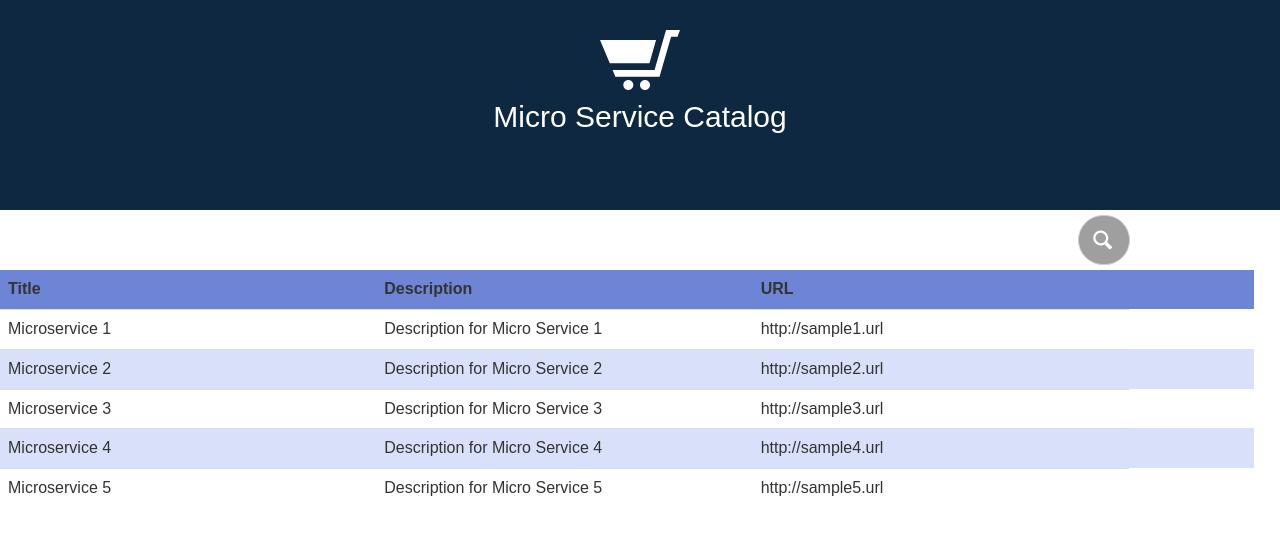
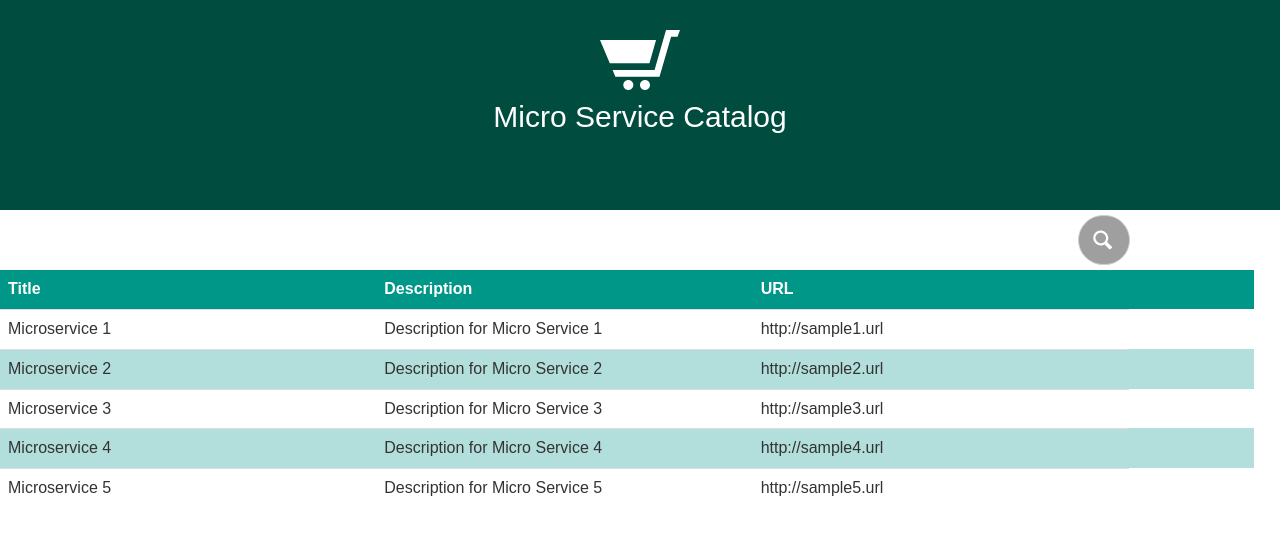
Before and after one commit to p632-sp-2017/microservice-catalog-frontend-old, a React (Create React App) app in the folder src/main/app/: page / in a window 1280 px wide. Shown: the top 534 px of the page. Built offline with nearby package versions, Linux system fonts and the light colour scheme.

Commit message:
Few aesthetic changes and search includes description as well, #8

```diff
--- a/src/main/app/src/App.css
+++ b/src/main/app/src/App.css
@@ -9,7 +9,8 @@
 
 .App-header {
   /*background-color: #006064;*/
-  background-color: #0d2840;
+  /*background-color: #0d2840;*/
+  background-color: #004D40; /*changed by gulshan on 02/19*/
   height: 210px;
   padding: 20px;
   color: white;
--- a/src/main/app/src/DataView.css
+++ b/src/main/app/src/DataView.css
@@ -12,10 +12,13 @@
   clear:both;
 }
 .Div-container table tbody tr:nth-child(even){
-  background-color: #d9e0fa;
+  /*background-color: #d9e0fa;*/
+  background-color: #B2DFDB; /*changed by gulshan on 02/19*/
 }
 .Div-container table thead tr{
-  background-color: #6e84d4
+  /*background-color: #6e84d4*/
+  background-color: #009688; /*changed by gulshan on 02/19*/
+  color: #fff;
 }
 
 .Div-container table thead th{
--- a/src/main/app/src/DataView.js
+++ b/src/main/app/src/DataView.js
@@ -19,6 +19,7 @@ class DataView2 extends Component {
   }
 
   handleFilterRows(data){
+  data=data.trim();   //added by gulshan on 02/19 to check for blank values as well
   if(data===""){
     this.setState({filterData:this.state.serviceData});
     return;
@@ -26,7 +27,7 @@ class DataView2 extends Component {
   let tableData = []
   let tempData = this.state.serviceData;
   tableData = tempData.map(function(dataItem){
-    if(dataItem.title.toUpperCase().indexOf(data.toUpperCase())!==-1){
+    if(dataItem.title.toUpperCase().indexOf(data.toUpperCase())!==-1 || dataItem.description.toUpperCase().indexOf(data.toUpperCase())!==-1){
       return({
         title: dataItem.title,
         description: dataItem.description,
```
